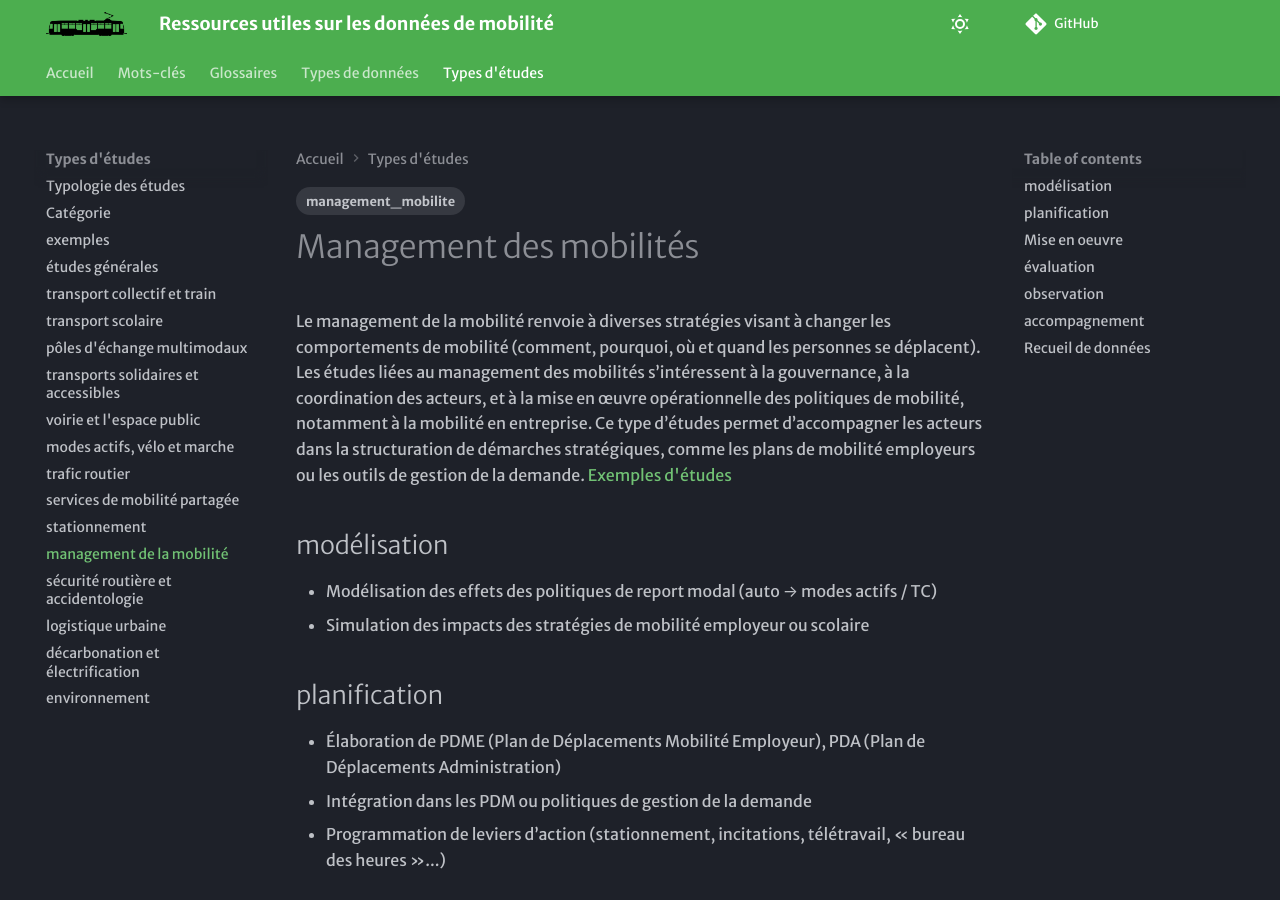
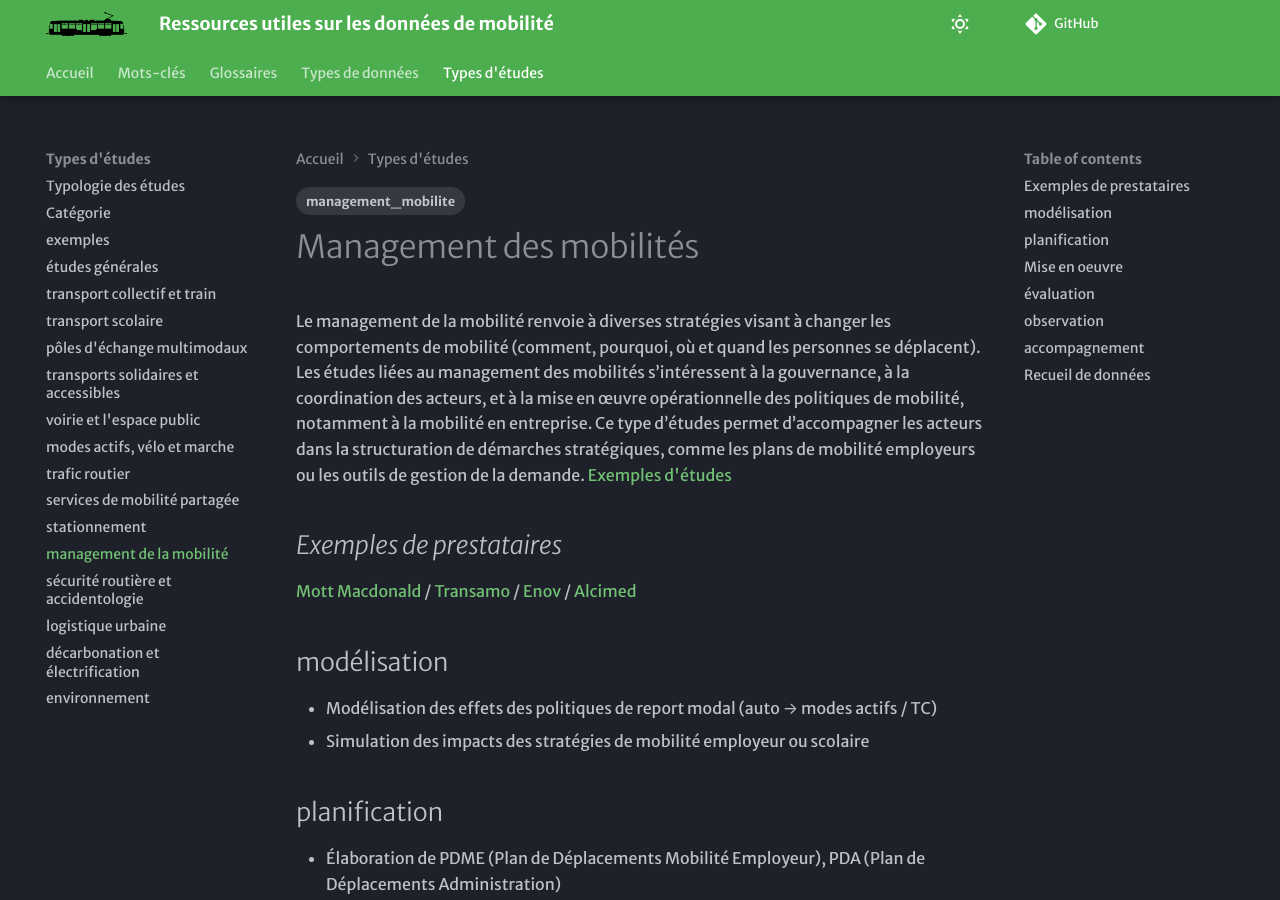
Before and after one commit to xdurang/mobscidat, an MkDocs documentation site: the page built from docs/type_etudes/TE_management_mob.md, in a window 1280 px wide and 900 px high. Built offline with MkDocs 1.6.1 and Material for MkDocs 9.7.7, drawn with Linux system fonts in a browser that asks for light colours; some web fonts are replaced; comment, search, counter and statistics services are not loaded.

Commit message:
Update TE_management_mob.md

```diff
--- a/docs/type_etudes/TE_management_mob.md
+++ b/docs/type_etudes/TE_management_mob.md
@@ -6,6 +6,8 @@ tags:
 # Management des mobilités
 Le management de la mobilité renvoie à diverses stratégies visant à changer les comportements de mobilité (comment, pourquoi, où et quand les personnes se déplacent). Les études liées au management des mobilités s’intéressent à la gouvernance, à la coordination des acteurs, et à la mise en œuvre opérationnelle des politiques de mobilité, notamment à la mobilité en entreprise. Ce type d’études permet d’accompagner les acteurs dans la structuration de démarches stratégiques, comme les plans de mobilité employeurs ou les outils de gestion de la demande.
 [Exemples d'études](https://documentsmarches.francemobilites.fr/Search/?sort=score&sortOrder=desc&highlight=true&facet=true&r=1&f_type=DOCUMENT&f_property.FMCode.PublicContractClass.natureOfPrestations_string=Etude+service&l_property.FMCode.PublicContractClass.natureOfPrestations_string=25&l_property.FMCode.PublicContractClass.metierIndex_string=20&text=%22management+de+la+mobilit%C3%A9%22+)
+## _Exemples de prestataires_
+[Mott Macdonald](https://www.mottmac.com/en-europe/) / [Transamo](https://transamo.fr/etudes-de-mobilite/) / [Enov](https://enov.fr/nos-experts-sectoriels/etudes-transports-et-mobilite) / [Alcimed](https://www.alcimed.com/fr/secteurs/mobilite/)
 
 ## modélisation
 - Modélisation des effets des politiques de report modal (auto → modes actifs / TC)
```
